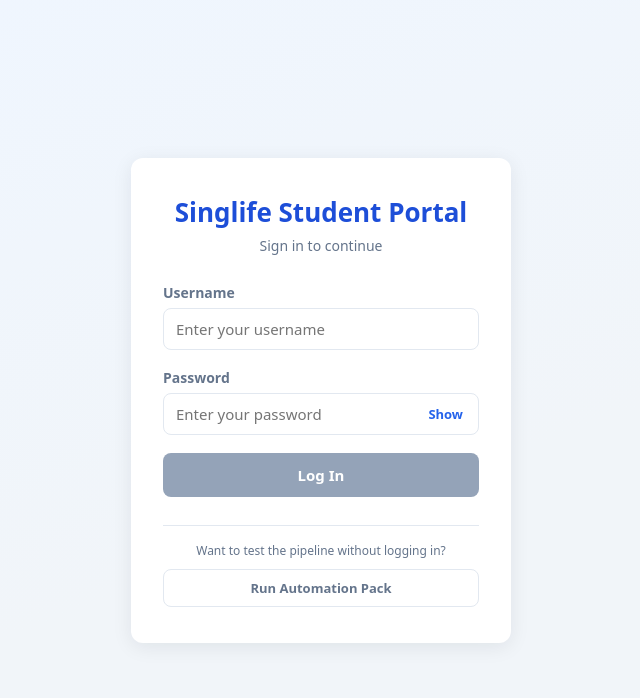
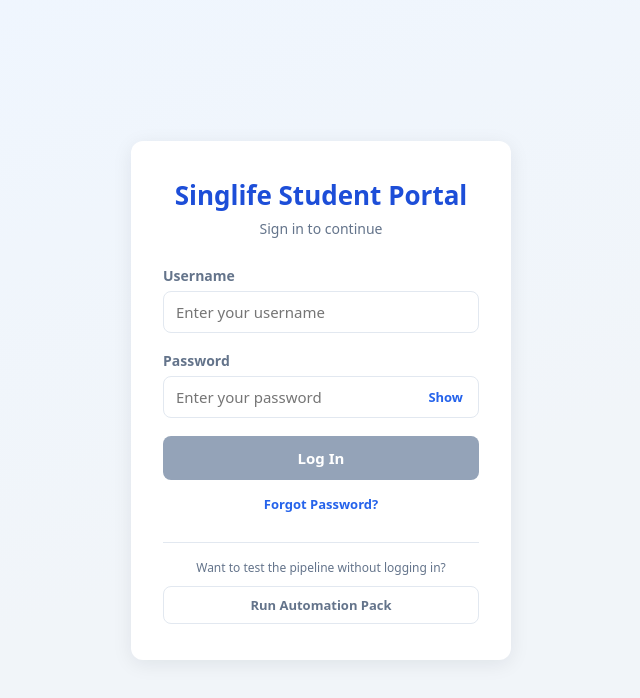
Before and after one commit to VibhavKul/Student_Portal, a React (Vite) app: page /login in a window 1280 px wide. Shown: the top 698 px of the page, without its empty margins (319-959 px from the left). Built offline with nearby package versions, Linux system fonts and the light colour scheme.

Commit message:
PBB-786: Add Forgot Password link with not-implemented popup
Adds a "Forgot Password?" link under the Log In button. Clicking it
shows a modal with "The functionality is not yet implemented...!" and
an OK button that dismisses it.

```diff
--- a/src/pages/Login.jsx
+++ b/src/pages/Login.jsx
@@ -10,6 +10,7 @@ export default function Login() {
   const [error, setError] = useState("");
   const [automationLoading, setAutomationLoading] = useState(false);
   const [automationError, setAutomationError] = useState("");
+  const [showForgotPassword, setShowForgotPassword] = useState(false);
   const { login } = useAuth();
   const navigate = useNavigate();
 
@@ -96,7 +97,30 @@ export default function Login() {
           <button type="submit" className="btn-primary" disabled={!canSubmit}>
             Log In
           </button>
+
+          <button
+            type="button"
+            className="forgot-password-link"
+            onClick={() => setShowForgotPassword(true)}
+          >
+            Forgot Password?
+          </button>
         </form>
+
+        {showForgotPassword && (
+          <div className="modal-overlay" role="presentation">
+            <div className="modal-dialog" role="dialog" aria-modal="true">
+              <p className="modal-message">The functionality is not yet implemented...!</p>
+              <button
+                type="button"
+                className="btn-primary"
+                onClick={() => setShowForgotPassword(false)}
+              >
+                OK
+              </button>
+            </div>
+          </div>
+        )}
 
         <div className="automation-divider" />
         <p className="automation-hint">Want to test the pipeline without logging in?</p>
--- a/src/styles/Login.css
+++ b/src/styles/Login.css
@@ -60,6 +60,50 @@
   margin-top: 8px;
 }
 
+.forgot-password-link {
+  display: block;
+  width: 100%;
+  margin-top: 14px;
+  border: none;
+  background: none;
+  color: var(--color-primary);
+  font-size: 13px;
+  font-weight: 600;
+  text-align: center;
+}
+
+.forgot-password-link:hover {
+  color: var(--color-primary-dark);
+  text-decoration: underline;
+}
+
+.modal-overlay {
+  position: fixed;
+  inset: 0;
+  background: rgba(15, 23, 42, 0.5);
+  display: flex;
+  align-items: center;
+  justify-content: center;
+  padding: 20px;
+  z-index: 100;
+}
+
+.modal-dialog {
+  width: 100%;
+  max-width: 340px;
+  background: var(--color-surface);
+  border-radius: var(--radius);
+  box-shadow: var(--shadow-card);
+  padding: 28px 24px;
+  text-align: center;
+}
+
+.modal-message {
+  color: var(--color-text);
+  font-size: 15px;
+  margin: 0 0 20px;
+}
+
 .automation-divider {
   height: 1px;
   background: var(--color-border);
```
